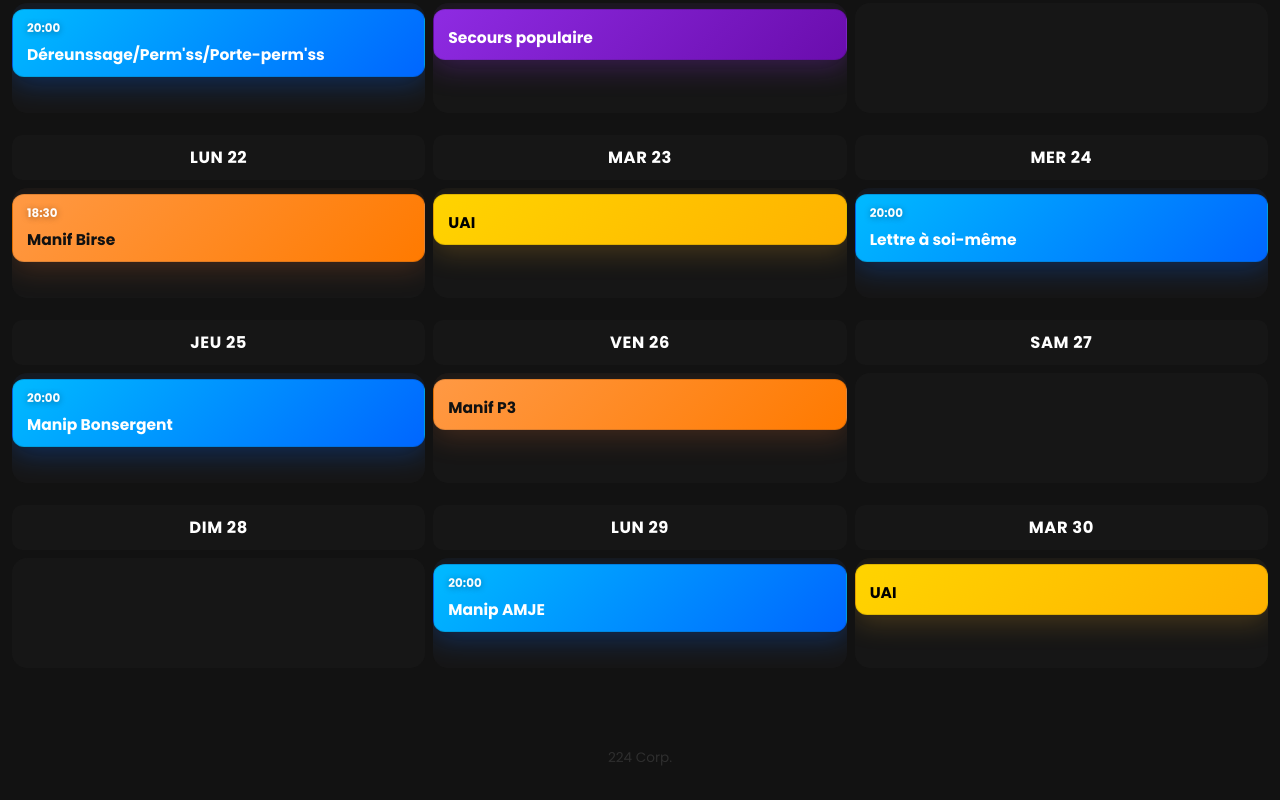
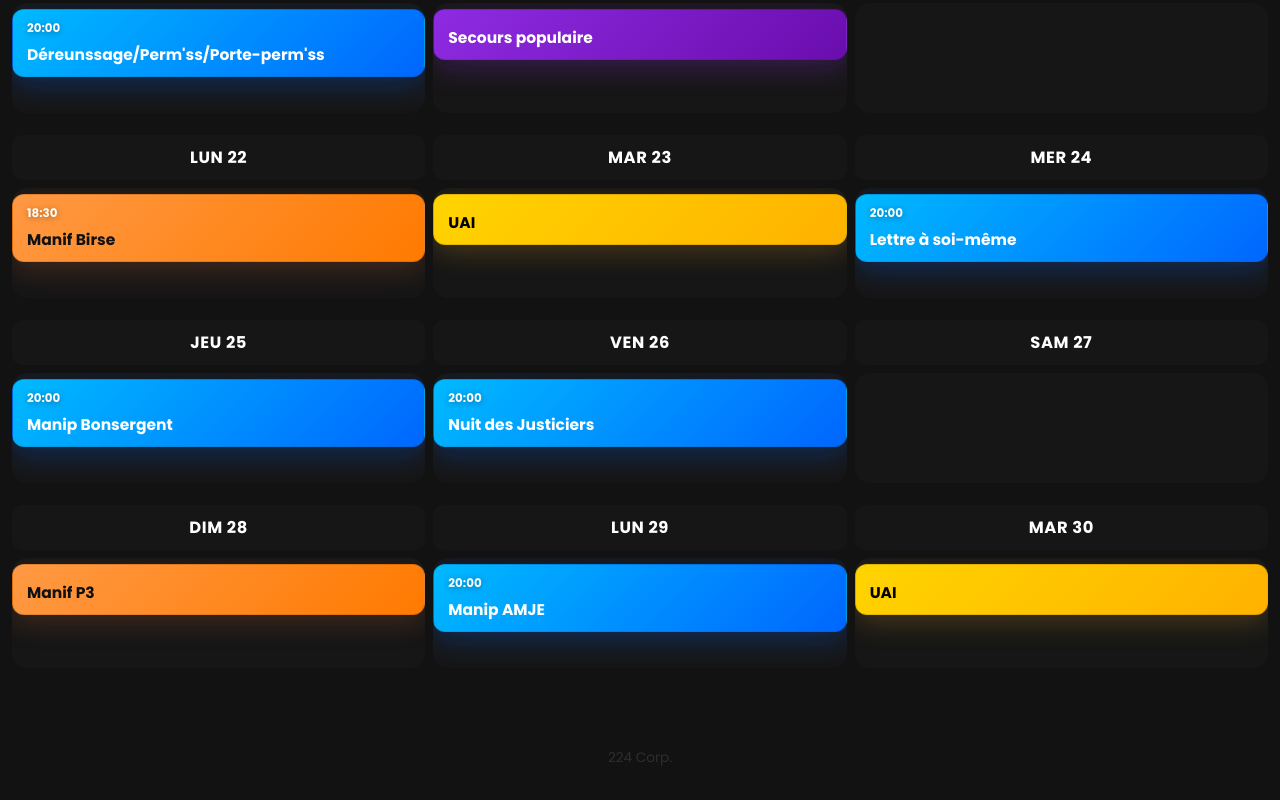
Before and after one commit to phil-gadz/AM-Usin-ss, a plain HTML site: page index.html in a window 1280 px wide. Shown: the part 2176-2976 px from the top of the page. Drawn offline with Linux system fonts and the light colour scheme.

Commit message:
Update index.html

```diff
--- a/index.html
+++ b/index.html
@@ -956,7 +956,7 @@
       "2025-09-24":[{time:"20:00",title:"Lettre à soi-même",color:"blue"}],
       "2025-09-25":[{time:"20:00",title:"Manip Bonsergent",color:"blue"}],
       "2025-09-26":[{time:"20:00",title:"Nuit des Justiciers",color:"blue"}],
-      "2025-09-26":[{time:"",title:"Manif P3",color:"orange"}],
+      "2025-09-28":[{time:"",title:"Manif P3",color:"orange"}],
       "2025-09-29":[{time:"20:00",title:"Manip AMJE",color:"blue"}],
       "2025-09-30":[{time:"",title:"UAI",color:"yellow",textBlack:true}],
       /* --- OCTOBRE / NOVEMBRE --- */
```
